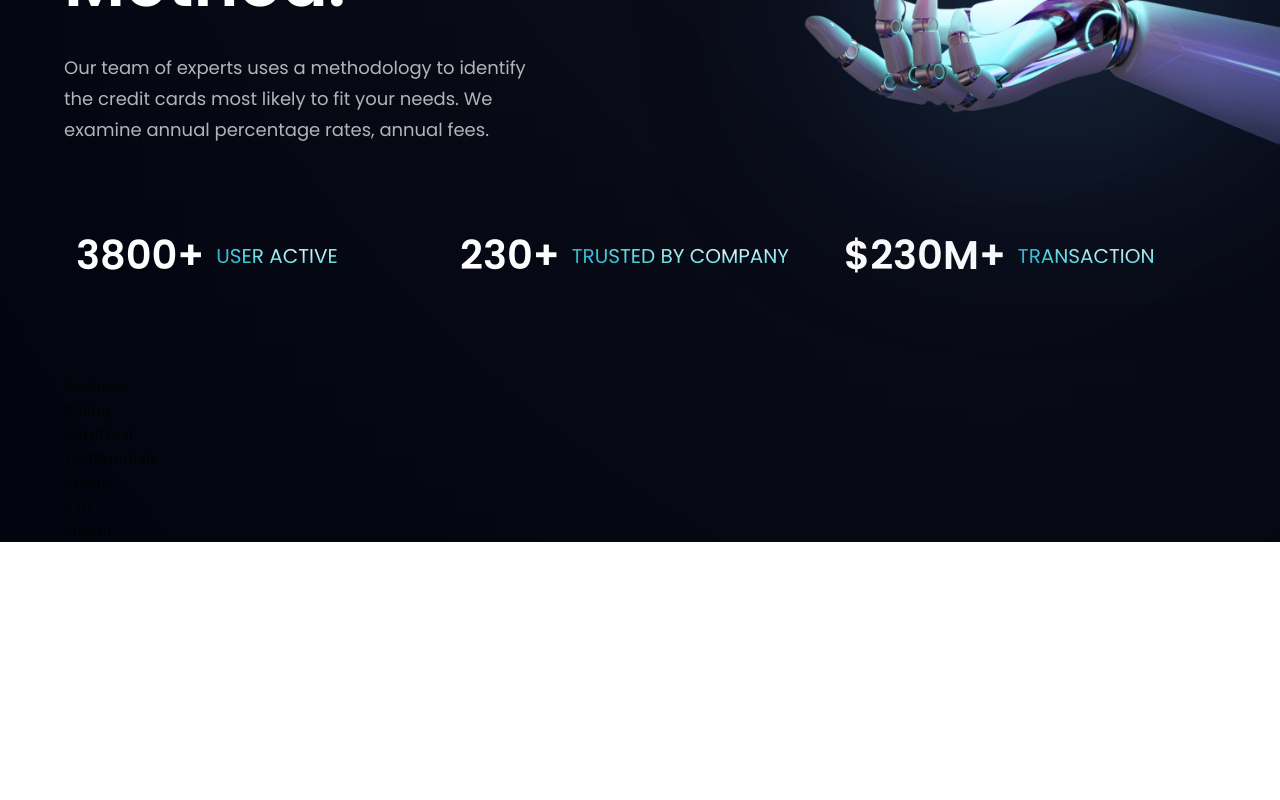
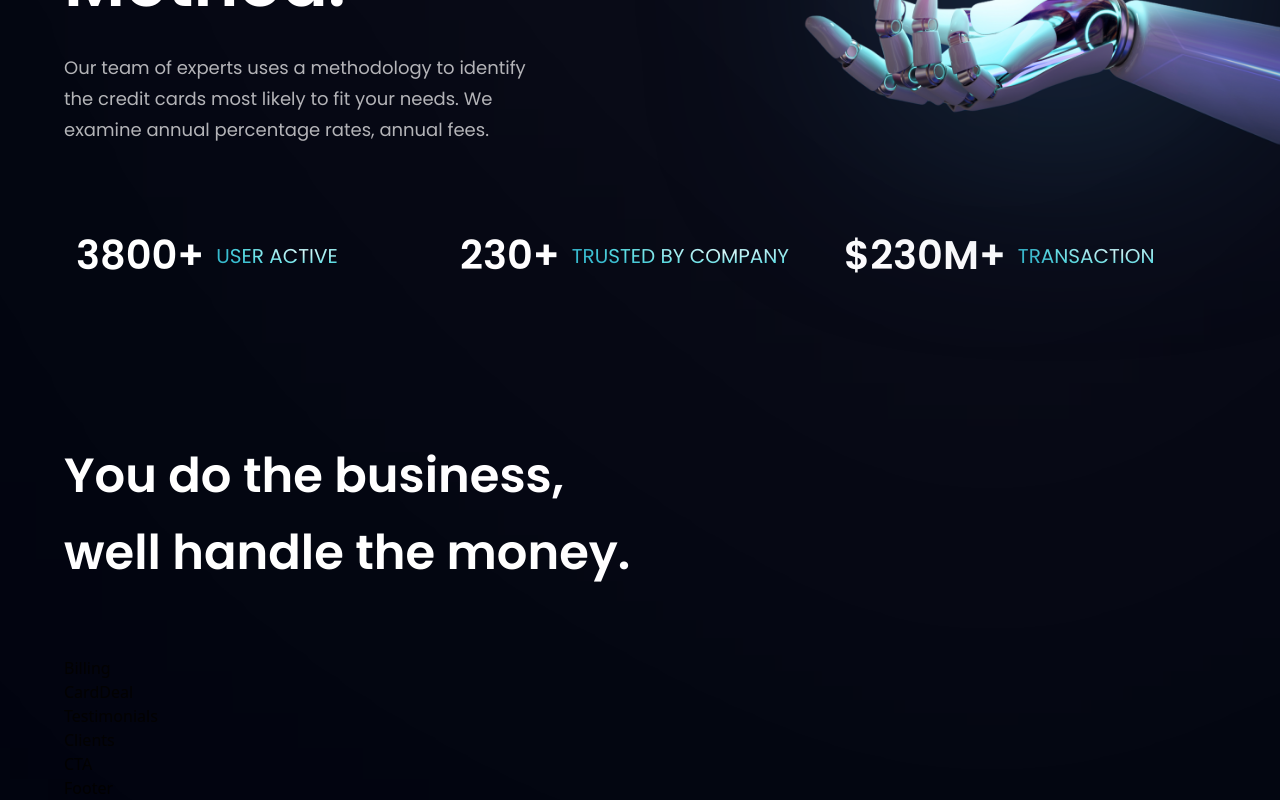
Before and after one commit to programmernizam/simple-react-projects, a React (Vite) app in the folder HooBank/: page / in a window 1280 px wide. Shown: the part 571-1371 px from the top of the page. Before the commit the page ends 1113 px from the top, so only its background shows below. Built offline with nearby package versions, Linux system fonts and the light colour scheme.

Commit message:
[Added Content] Business Section

```diff
--- a/HooBank/src/components/Business.jsx
+++ b/HooBank/src/components/Business.jsx
@@ -1,3 +1,15 @@
+// import { features } from "../constants";
+import styles, { layout } from "../style";
+// import Button from "./Button";
 export default function Business() {
-  return <div>Business</div>;
+  return (
+    <section id="features" className={layout.section}>
+      <div className={layout.sectionInfo}>
+        <h2 className={styles.heading2}>
+          You do the business, <br className="sm:block hidden" /> well handle
+          the money.
+        </h2>
+      </div>
+    </section>
+  );
 }
```
